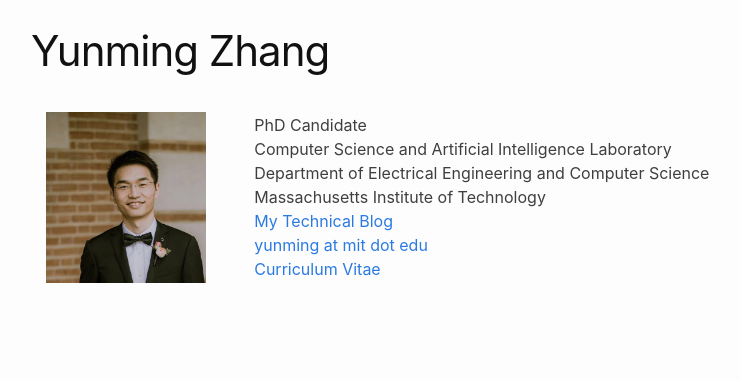
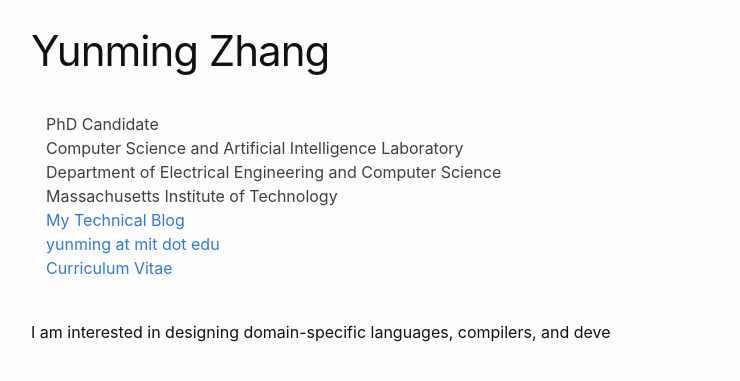
Before and after one commit to yunmingzhang17/yunmingzhang17.github.io, a Jekyll site: the page built from index.md, in a window 1280 px wide. Shown: the top 381 px of the page, without its empty margins (239-979 px from the left). Built offline with Jekyll 4.4.1, drawn with Linux system fonts in a browser that asks for light colours.

Commit message:
adding a little bit of text

```diff
--- a/_includes/main.html
+++ b/_includes/main.html
@@ -8,9 +8,9 @@
     <table border="0">
       <tbody>
 	<tr>
-	  <td>
-	    <img src="/assets/yunming_personal.jpg" width="160" />
-	  </td>
+	  <!-- <td> -->
+<!-- 	    <img src="/assets/yunming_personal.jpg" width="160" /> -->
+<!-- 	  </td> -->
 	  <td >
 	    PhD Candidate<br />
 	    Computer Science and Artificial Intelligence Laboratory<br />
@@ -23,3 +23,7 @@
 	</tr>
       </tbody>
 </table>
+<p>
+I am interested in designing domain-specific languages, compilers,
+and deve
+</p>
```
Also changed, not shown: 4 other files.
